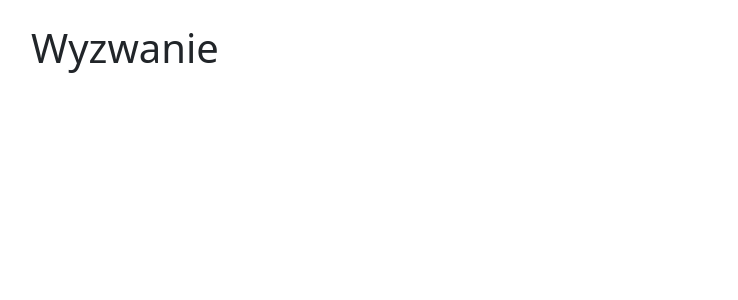
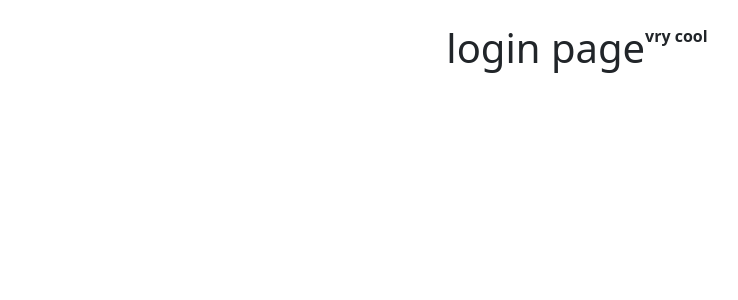
Before and after one commit to mejsiejdev/wyzwanie, a React (Vite) app in the folder frontend/: page /login in a window 1280 px wide. Shown: the top 300 px of the page, without its empty margins (63-801 px from the left). Built offline with nearby package versions, Linux system fonts and the light colour scheme.

Commit message:
- Dodano route na '/login' - zaktualizowano wersję Bootstrapa na 5.3.0

```diff
--- a/frontend/package.json
+++ b/frontend/package.json
@@ -12,10 +12,11 @@
     "format": "prettier --write '../src/*.{tsx,ts}' --config ./.prettierrc"
   },
   "dependencies": {
-    "bootstrap": "^5.2.3",
+    "bootstrap": "^5.3.0-alpha1",
     "react": "^18.2.0",
     "react-bootstrap": "^2.7.2",
-    "react-dom": "^18.2.0"
+    "react-dom": "^18.2.0",
+    "react-router-dom": "^6.8.2"
   },
   "devDependencies": {
     "@types/react": "^18.0.27",
--- a/frontend/src/App.tsx
+++ b/frontend/src/App.tsx
@@ -1,10 +1,17 @@
-import Container from "react-bootstrap/Container";
+import { createBrowserRouter, RouterProvider } from "react-router-dom";
+import Login from "./Routes/Login";
+
+const router = createBrowserRouter([
+  {
+    path: '/login',
+    element: <Login/>
+  }
+])
+
 
 function App() {
   return (
-    <Container className="p-4">
-      <h1 className="header">Wyzwanie</h1>
-    </Container>
+    <RouterProvider router={router}/>
   );
 }
 
--- /dev/null
+++ b/frontend/src/Routes/Login.tsx
@@ -0,0 +1,12 @@
+import Container from "react-bootstrap/Container";
+
+export default function Login() {
+  return (
+    <Container className="d-flex justify-content-center p-4">
+      <div className="d-flex justify-content-center fw-semibold w-50">
+        <h1>login page</h1>
+        <p>vry cool</p>
+      </div>
+    </Container>
+  );
+}
--- a/frontend/src/main.tsx
+++ b/frontend/src/main.tsx
@@ -2,6 +2,7 @@ import React from "react";
 import ReactDOM from "react-dom/client";
 import App from "./App";
 import "bootstrap/dist/css/bootstrap.min.css";
+
 
 ReactDOM.createRoot(document.getElementById("root") as HTMLElement).render(
   <React.StrictMode>
```
Also changed, not shown: 1 other file (tests, documents, lock files or other folders).
